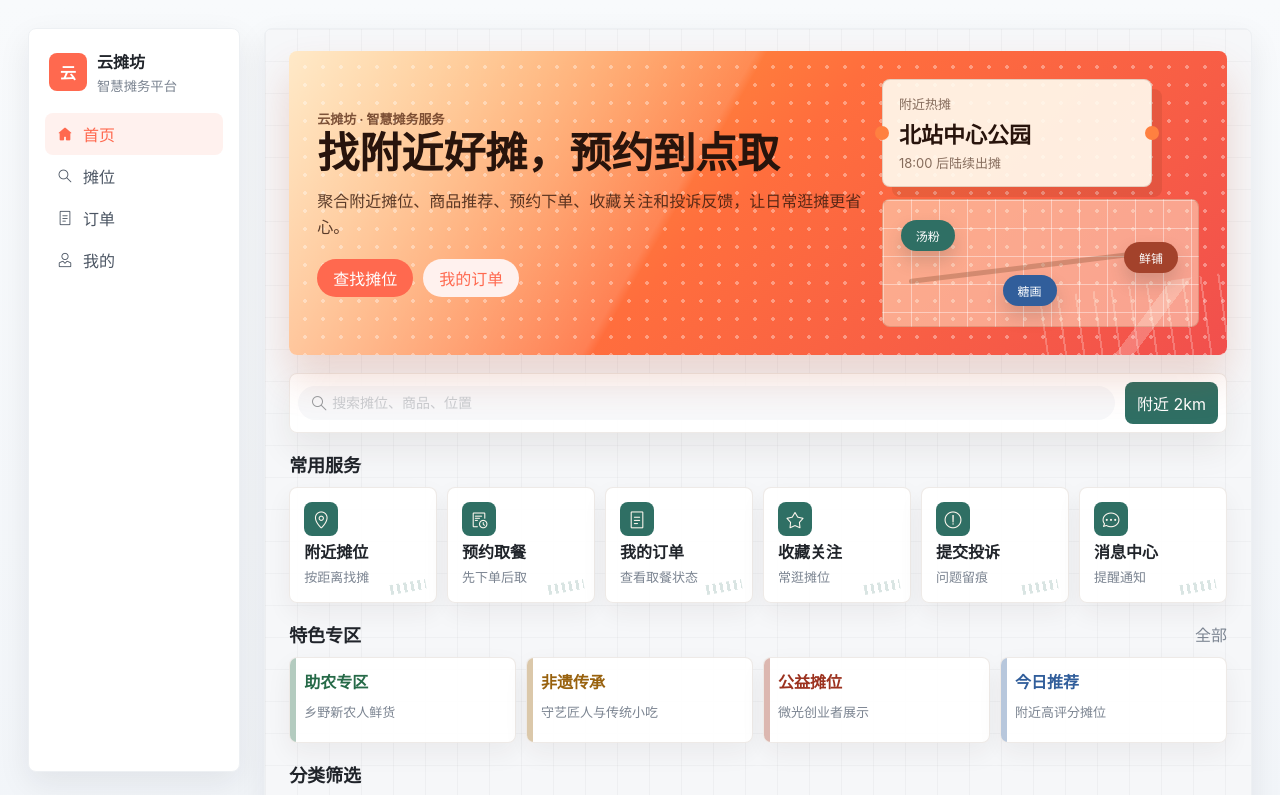
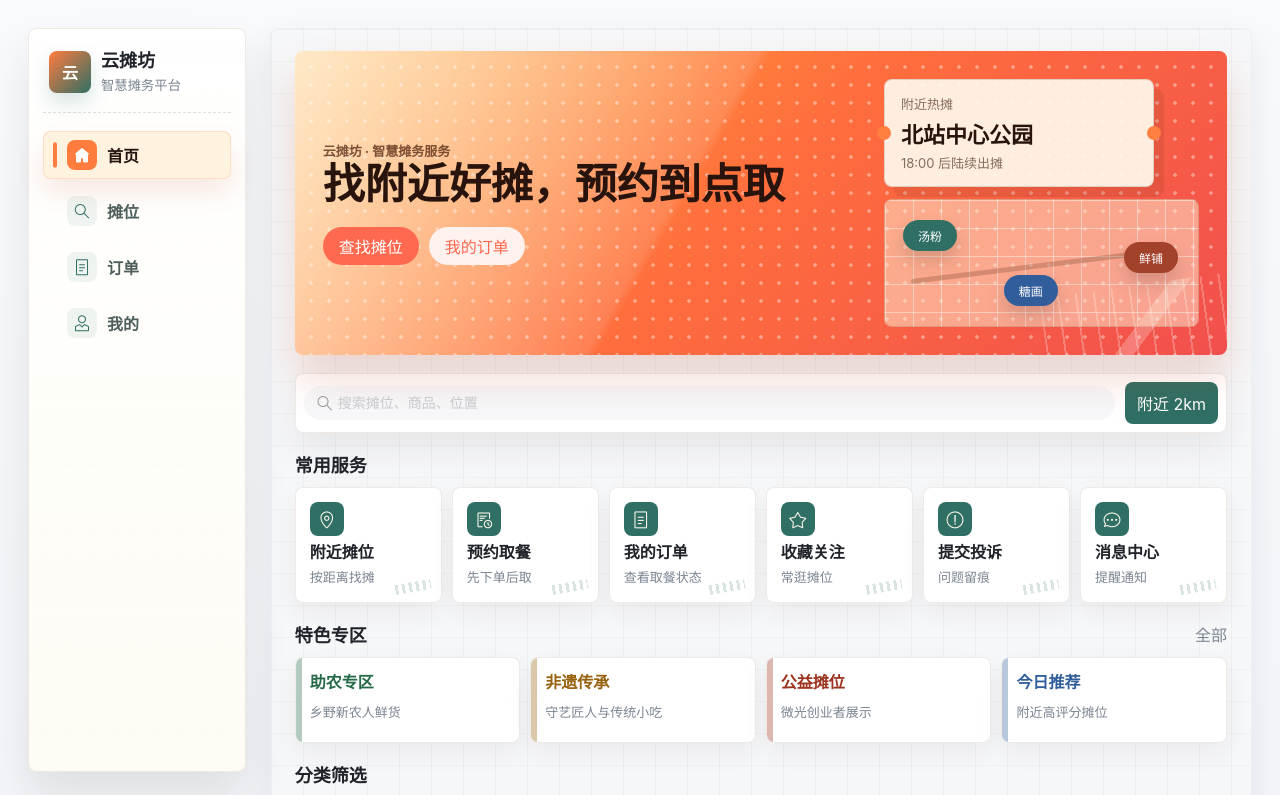
Before and after one commit to 2928563262/yuntanfang, a Vue app in the folder frontend/apps/h5/: page / in a window 1280 px wide. Shown: the top 795 px of the page. Built offline with nearby package versions, Linux system fonts and the light colour scheme.

Commit message:
style: improve h5 desktop navigation

```diff
--- a/frontend/apps/h5/src/style.css
+++ b/frontend/apps/h5/src/style.css
@@ -783,31 +783,44 @@ a.card:hover,
     top: 28px;
     display: flex;
     flex-direction: column;
-    width: 236px;
+    gap: 8px;
+    width: 244px;
     min-height: calc(100vh - 56px);
-    border: 1px solid var(--ytf-line);
+    border: 1px solid rgba(86, 50, 28, 0.1);
     border-radius: 8px;
-    padding: 16px;
-    background: #ffffff;
-    box-shadow: var(--ytf-shadow);
+    padding: 18px 14px;
+    background:
+      linear-gradient(180deg, rgba(255, 255, 255, 0.92), rgba(255, 252, 242, 0.88)),
+      radial-gradient(circle at 18px 18px, rgba(47, 111, 100, 0.06) 0 2px, transparent 2px);
+    background-size: auto, 22px 22px;
+    box-shadow: 0 24px 44px rgba(52, 38, 29, 0.1);
   }
 
   .desktop-brand {
     display: flex;
     align-items: center;
     gap: 10px;
-    padding: 4px 4px 18px;
+    margin-bottom: 10px;
+    border-bottom: 1px dashed rgba(86, 50, 28, 0.16);
+    padding: 4px 6px 18px;
   }
 
   .brand-mark {
-    width: 38px;
-    height: 38px;
+    width: 42px;
+    height: 42px;
     border-radius: 8px;
     display: grid;
     place-items: center;
     color: #ffffff;
-    background: var(--ytf-primary);
+    background: linear-gradient(135deg, #ff7c3f, #2f6f64);
+    box-shadow: 0 10px 20px rgba(47, 111, 100, 0.18);
     font-weight: 700;
+  }
+
+  .desktop-brand strong {
+    display: block;
+    font-size: 18px;
+    line-height: 1.15;
   }
 
   .desktop-brand small {
@@ -817,18 +830,66 @@ a.card:hover,
   }
 
   .desktop-nav-item {
+    position: relative;
     display: flex;
     align-items: center;
     gap: 10px;
-    min-height: 42px;
+    min-height: 48px;
     border-radius: 8px;
-    padding: 0 12px;
-    color: #4b5563;
+    padding: 0 12px 0 10px;
+    color: #4f5f5b;
+    font-weight: 600;
+    transition: background 160ms ease, color 160ms ease, box-shadow 160ms ease, transform 160ms ease;
+  }
+
+  .desktop-nav-item::before {
+    width: 4px;
+    height: 22px;
+    border-radius: 999px;
+    content: "";
+    background: transparent;
+    transition: background 160ms ease, transform 160ms ease;
+  }
+
+  .desktop-nav-item .van-icon {
+    width: 30px;
+    height: 30px;
+    border-radius: 8px;
+    display: grid;
+    place-items: center;
+    color: #2f6f64;
+    background: rgba(47, 111, 100, 0.08);
+    font-size: 18px;
+    transition: background 160ms ease, color 160ms ease, transform 160ms ease;
+  }
+
+  .desktop-nav-item:hover {
+    color: #244f48;
+    background: rgba(47, 111, 100, 0.08);
+    box-shadow: 0 12px 24px rgba(47, 111, 100, 0.09);
+    transform: translateX(4px);
+  }
+
+  .desktop-nav-item:hover .van-icon {
+    color: #ffffff;
+    background: #2f6f64;
+    transform: rotate(-4deg);
   }
 
   .desktop-nav-item.router-link-active {
-    color: var(--ytf-primary);
-    background: #fff1ee;
+    color: #23150e;
+    background: #fff2df;
+    box-shadow: inset 0 0 0 1px rgba(255, 124, 63, 0.18), 0 14px 28px rgba(190, 74, 38, 0.12);
+  }
+
+  .desktop-nav-item.router-link-active::before {
+    background: #ff7c3f;
+    transform: scaleY(1.15);
+  }
+
+  .desktop-nav-item.router-link-active .van-icon {
+    color: #ffffff;
+    background: #ff7c3f;
   }
 
   .phone-frame {
--- a/frontend/apps/h5/src/views/HomeView.vue
+++ b/frontend/apps/h5/src/views/HomeView.vue
@@ -4,7 +4,6 @@
       <div class="home-hero-copy">
         <p class="eyebrow">云摊坊 · 智慧摊务服务</p>
         <h1 id="home-title">找附近好摊，预约到点取</h1>
-        <p>聚合附近摊位、商品推荐、预约下单、收藏关注和投诉反馈，让日常逛摊更省心。</p>
         <div class="hero-actions">
           <RouterLink class="primary-pill" to="/stalls">查找摊位</RouterLink>
           <RouterLink class="ghost-pill" to="/orders">我的订单</RouterLink>
```
Also changed, not shown: 1 other file (tests, documents, lock files or other folders).
